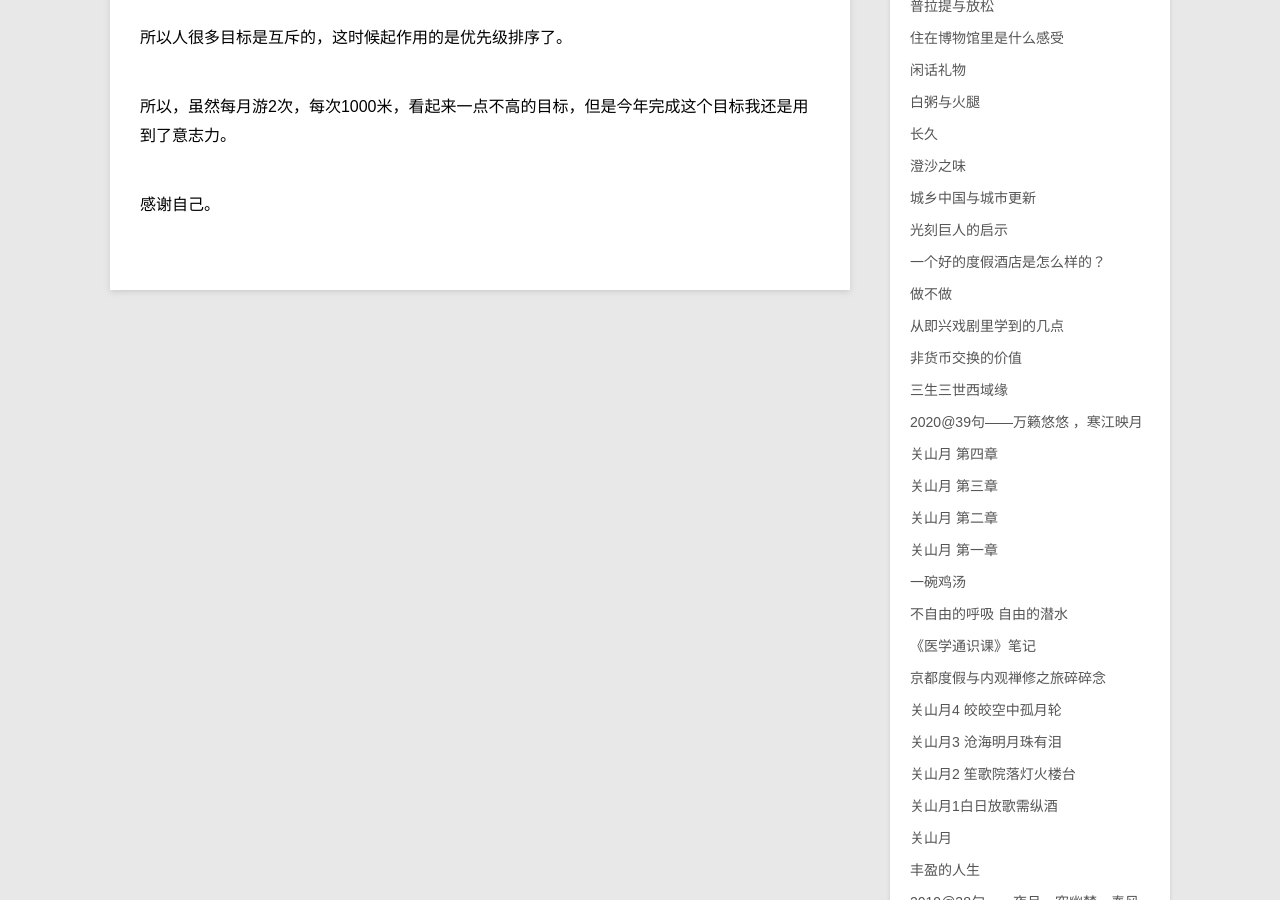
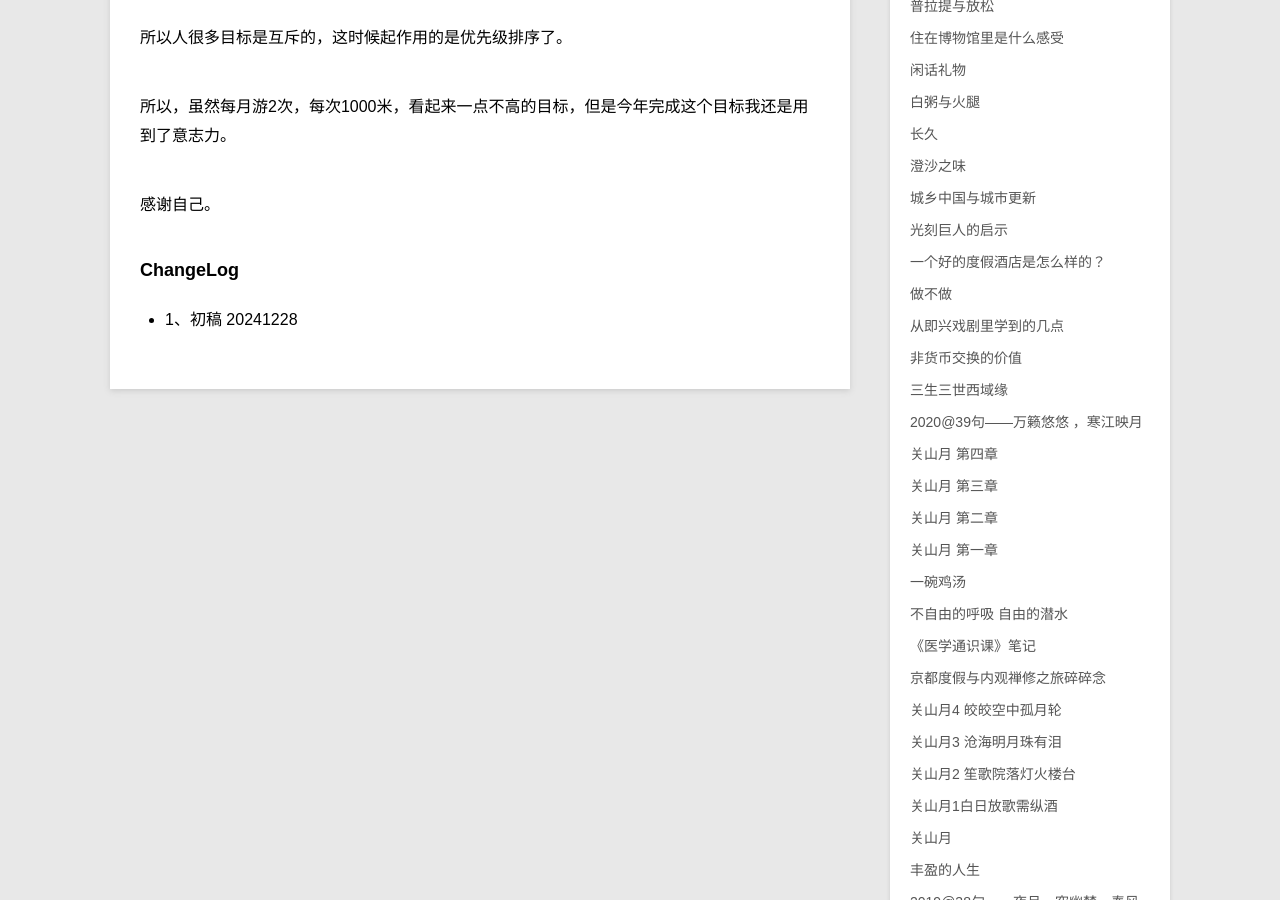
Before and after one commit to violettianjie/violettianjie.github.io, a Jekyll site: the page built from _posts/blog/2024-12-28-swimtwice.md, in a window 1280 px wide and 900 px high, scrolled down 1435 px. Built offline with Jekyll 4.4.1, drawn with Linux system fonts in a browser that asks for light colours; comment, search, counter and statistics services are not loaded; part of the change alters nothing that is shown.

Commit message:
Update 2024-12-28-swimtwice.md

```diff
--- a/_posts/blog/2024-12-28-swimtwice.md
+++ b/_posts/blog/2024-12-28-swimtwice.md
@@ -44,3 +44,29 @@ category: blog
 
 
 感谢自己。
+
+
+### ChangeLog
+
+- 1、初稿 20241228
+
+<div id="disqus_thread"></div>
+<script>
+
+/**
+*  RECOMMENDED CONFIGURATION VARIABLES: EDIT AND UNCOMMENT THE SECTION BELOW TO INSERT DYNAMIC VALUES FROM YOUR PLATFORM OR CMS.
+*  LEARN WHY DEFINING THESE VARIABLES IS IMPORTANT: https://disqus.com/admin/universalcode/#configuration-variables*/
+/*
+var disqus_config = function () {
+this.page.url = https://violettianjie.github.io;  // Replace PAGE_URL with your page's canonical URL variable
+this.page.identifier = https://violettianjie.github.io; // Replace PAGE_IDENTIFIER with your page's unique identifier variable
+};
+*/
+(function() { // DON'T EDIT BELOW THIS LINE
+var d = document, s = d.createElement('script');
+s.src = 'https://https-violettianjie-github-io-1.disqus.com/embed.js';
+s.setAttribute('data-timestamp', +new Date());
+(d.head || d.body).appendChild(s);
+})();
+</script>
+<noscript>Please enable JavaScript to view the <a href="https://disqus.com/?ref_noscript">comments powered by Disqus.</a></noscript>
```
